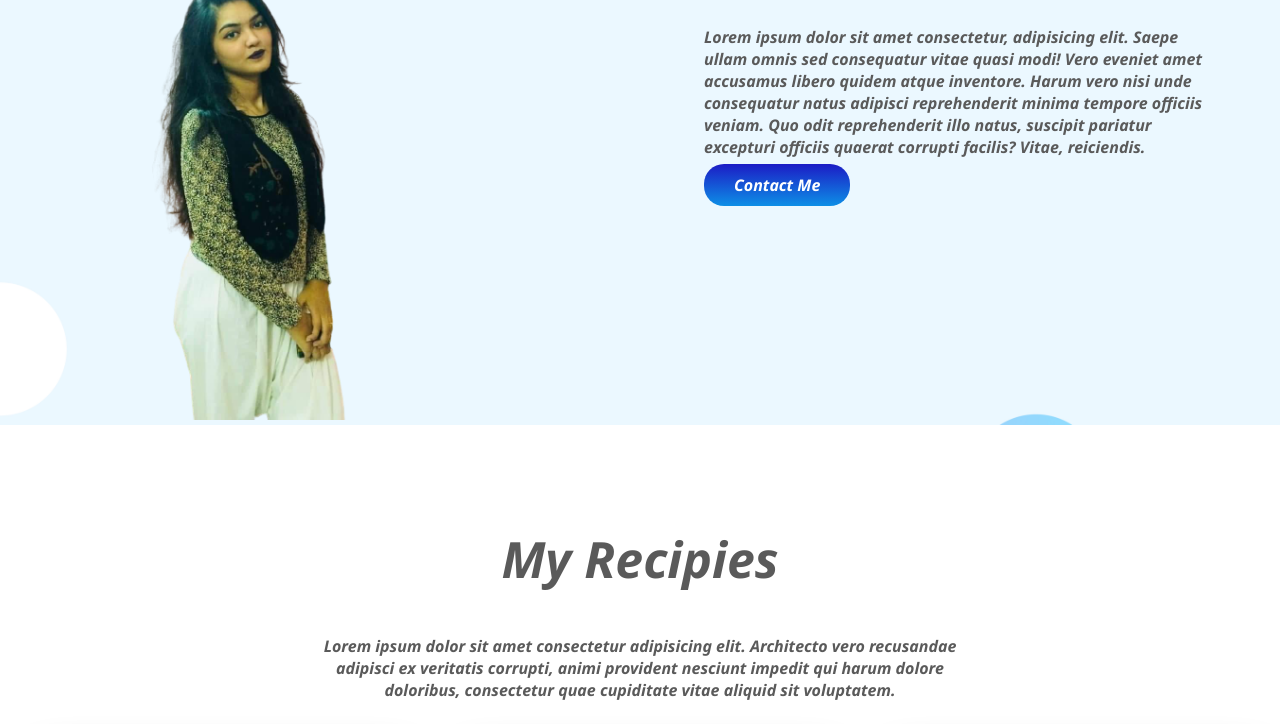
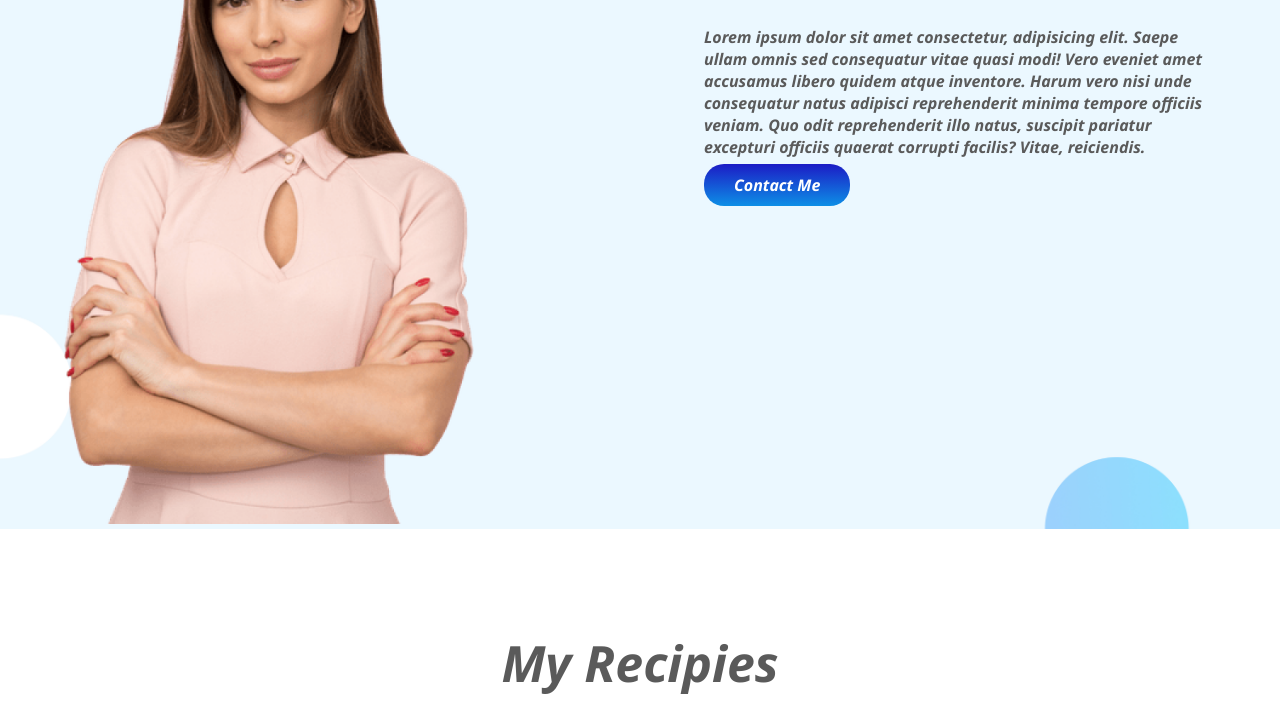
Before and after one commit to aquibHossain/food-call, a plain HTML site: page index.html in a window 1280 px wide. Shown: the part 690-1414 px from the top of the page. Drawn offline with Linux system fonts and the light colour scheme.

Commit message:
image changed

```diff
--- a/index.html
+++ b/index.html
@@ -29,7 +29,7 @@
     <section class="second">
 
         <div class="half">
-            <img class="image" src="images/female/marjia.png" alt="">
+            <img class="image" src="images/female/Person Image.png" alt="">
         </div>
         <div class="half">
             <h1>About Me</h1>
```
Also changed, not shown: images/female/marjia.png (deleted).
